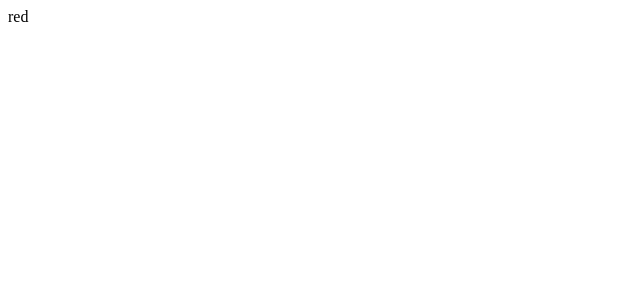
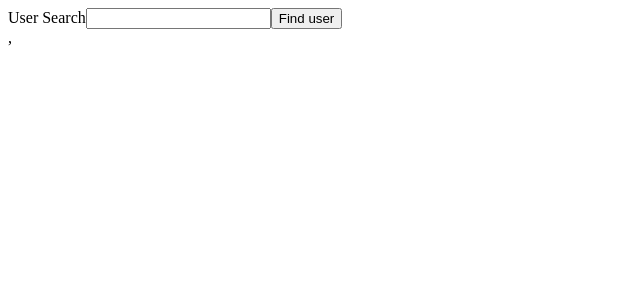
Before and after one commit to Oxozon4/React-TypeScript-sandbox, a React (Create React App) app: page / in a window 1280 px wide. Shown: the top 300 px of the page, without its empty margins (0-640 px from the left). Built offline with nearby package versions, Linux system fonts and the light colour scheme.

Commit message:
add state example

```diff
--- a/src/index.tsx
+++ b/src/index.tsx
@@ -1,12 +1,13 @@
 import React from 'react';
 import ReactDOM from 'react-dom/client';
-import Parent from './props/Parent';
+// import GuestList from './state/GuestList';
+import UserSearch from './state/UserSearch';
 
 const el = document.getElementById("root");
 const root = ReactDOM.createRoot(el!);
 
 root.render(
   <React.StrictMode>
-    <Parent />
+    <UserSearch />
   </React.StrictMode>
 );
--- /dev/null
+++ b/src/state/GuestList.tsx
@@ -0,0 +1,22 @@
+import { useState } from 'react';
+
+const GuestList: React.FC = () => {
+    const [name, setName] = useState('');
+    const [guests, setGuests] = useState<string[]>([]);
+
+    const onClick = () => {
+        setName('');
+        setGuests([...guests, name]);
+    };
+
+    return <div>
+        <h3>Guest List</h3>
+        <ul>
+            {guests.map(guest => <li key={guest}>{guest}</li>)}
+        </ul>
+        <input value={name} onChange={(e) => setName(e.target.value)} />
+        <button onClick={onClick}>Add Guest</button>
+    </div>
+};
+
+export default GuestList;
--- /dev/null
+++ b/src/state/UserSearch.tsx
@@ -0,0 +1,31 @@
+import { useState } from 'react';
+
+const users = [
+    { name: 'Sarah', age: 20 },
+    { name: 'Alex', age: 20},
+    { name: 'Michael', age: 20},
+];
+
+const UserSearch: React.FC = () => {
+    const [name, setName] = useState('');
+    const [user, setUser] = useState< {name: string, age: number} | undefined>();
+
+    const onClick = () => {
+        const foundUser = users.find((user) => {
+            return user.name === name;
+        })
+
+        setUser(foundUser);
+    };
+
+    return <div>
+        User Search
+        <input value={name} onChange={(e) => setName(e.target.value)} />
+        <button onClick={onClick}>Find user</button>
+        <div>
+            {user && user.name}, {user && user.age}
+        </div>
+    </div>
+};
+
+export default UserSearch;
```
